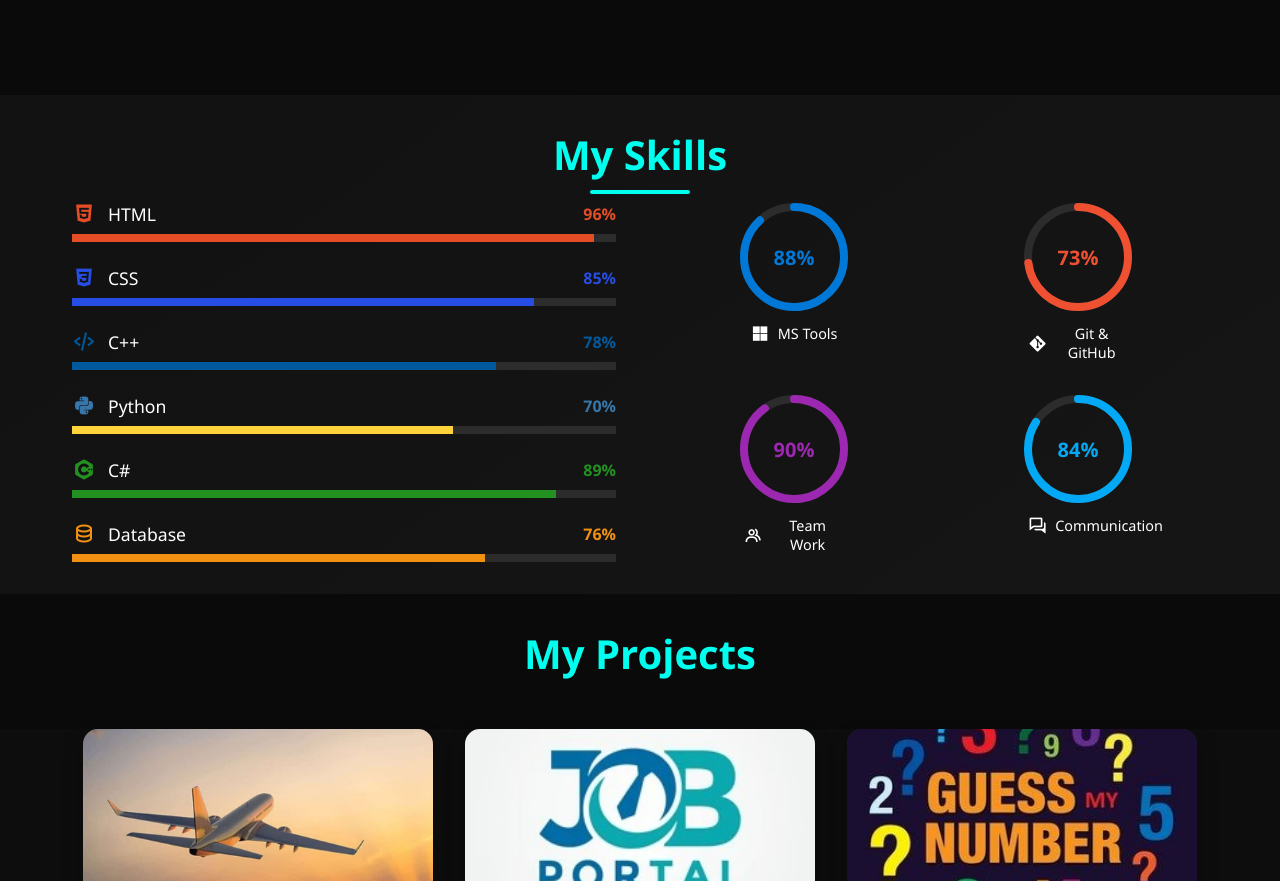
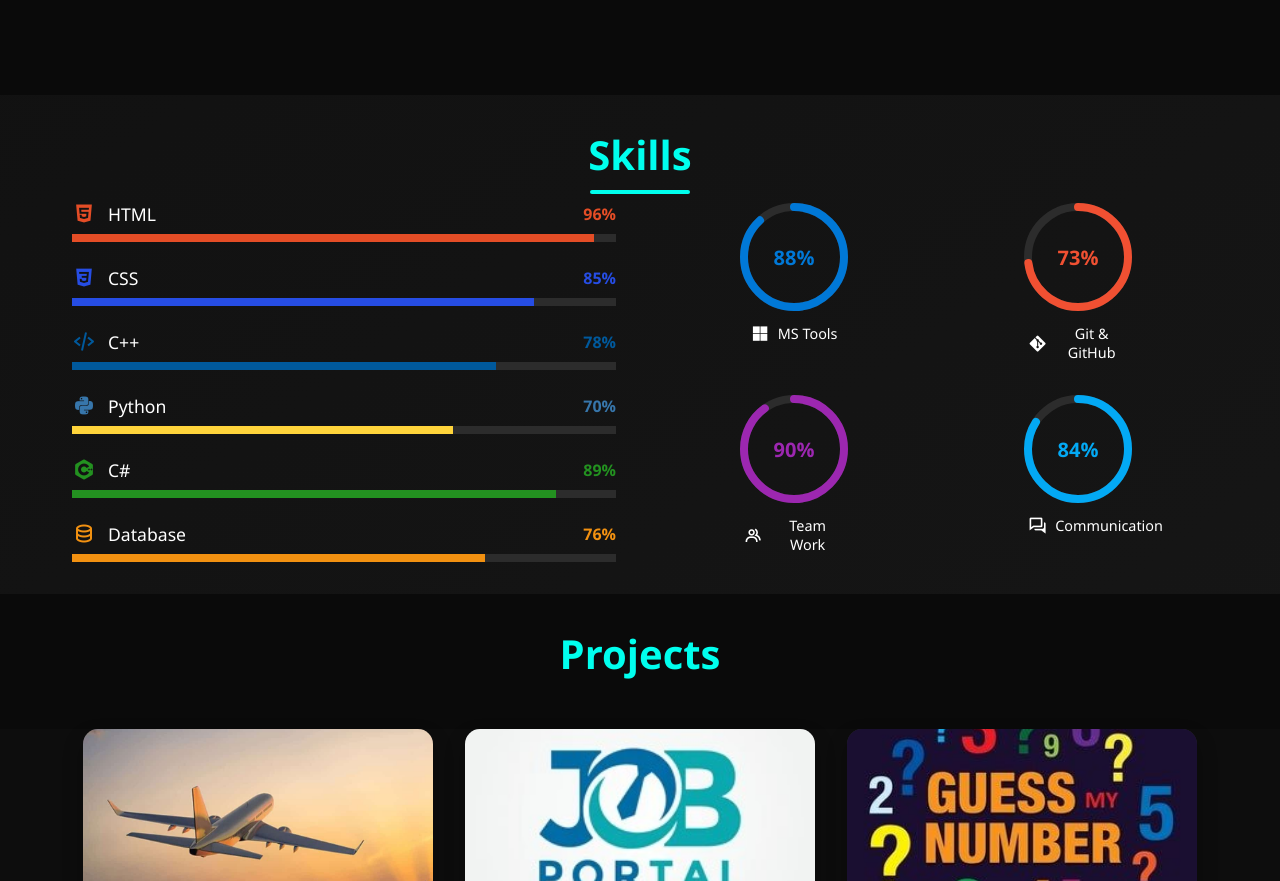
Before and after one commit to Mustaqeem-Codes/mustaqeem-codes.github.io, a plain HTML site: page index.html in a window 1280 px wide. Shown: the part 1640-2521 px from the top of the page. Drawn offline with nearby package versions, Linux system fonts and the light colour scheme.

Commit message:
index.html

```diff
--- a/index.html
+++ b/index.html
@@ -79,7 +79,7 @@
   <section class="education-section" id="education">
     <div class="edu-container">
       <div class="section-title">
-        <h2>My Education</h2>
+        <h2>Education</h2>
         <p>Academic journey that shaped my knowledge and skills</p>
       </div>
 
@@ -171,7 +171,7 @@
 
 
   <main class="skills-container" id="skills">
-    <h1 class="main-heading">My Skills</h1>
+    <h1 class="main-heading">Skills</h1>
 
     <div class="skills-grid">
       <!-- Left Side - Programming Skills -->
@@ -329,7 +329,7 @@
   <!-- ====================================Projects================================================== -->
 
   <section class="projects-section custom-projects-wrapper" id="projects">
-    <h1 class="section-title">My Projects</h1>
+    <h1 class="section-title">Projects</h1>
     <div class="projects-container">
 
       <!-- Airline Management System -->
```
